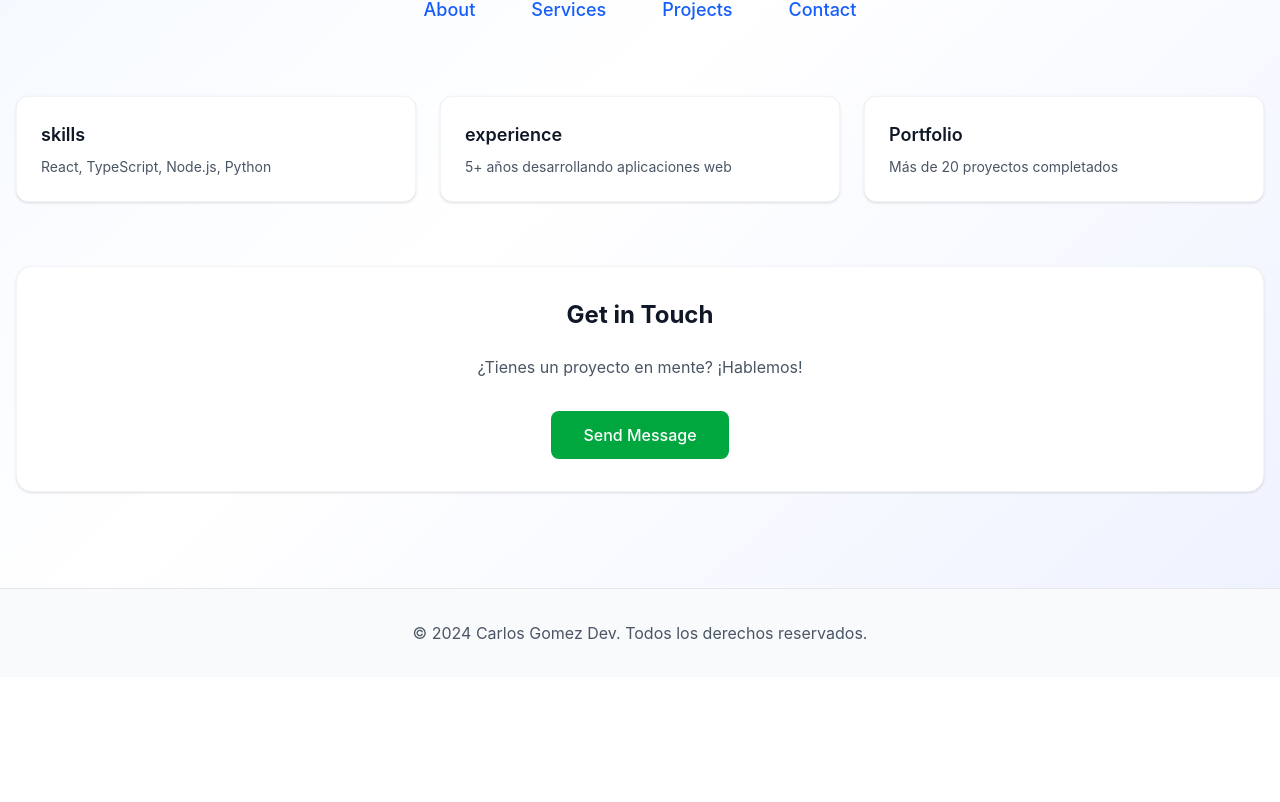
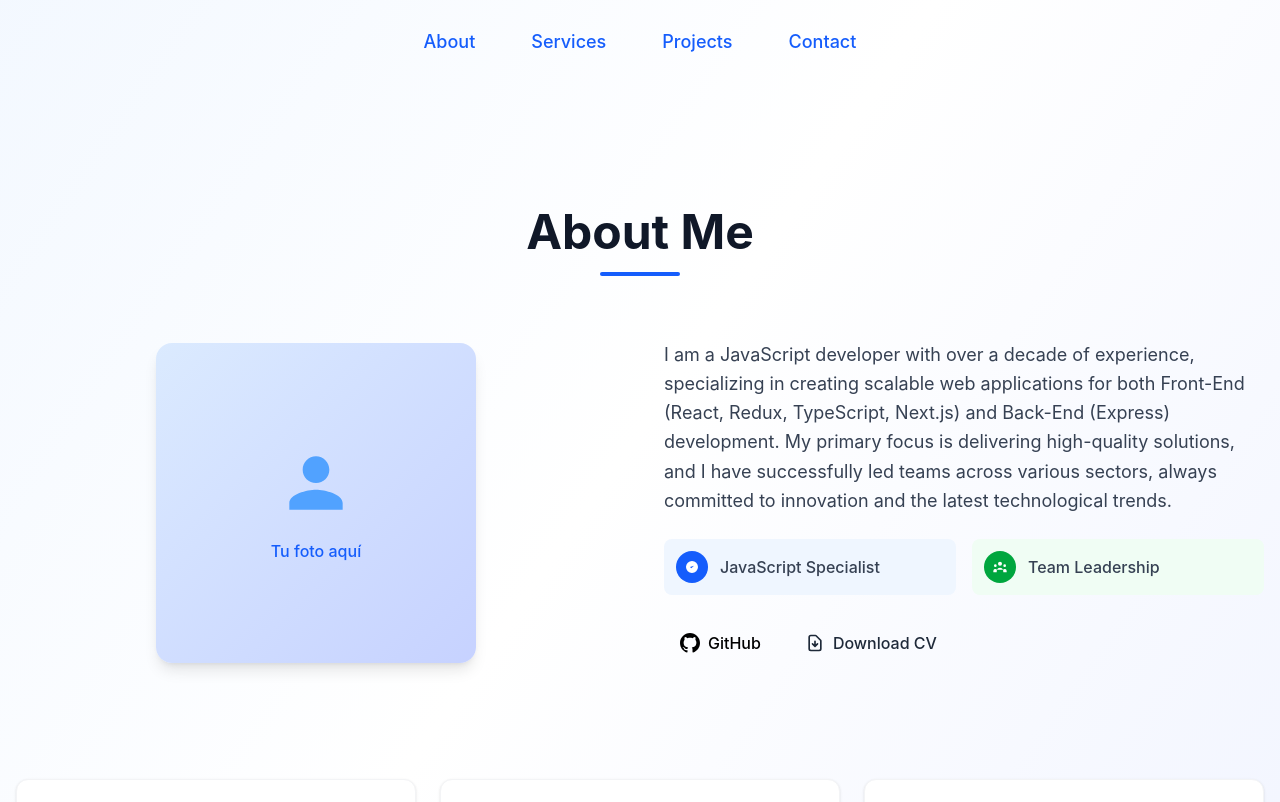
Before and after one commit to gomezmendozacarlos/devportfolio, a React (Vite) app: page / in a window 1280 px wide. Shown: the part 498-1300 px from the top of the page. Before the commit the page ends 1175 px from the top, so only its background shows below. Built offline with nearby package versions, Linux system fonts and the light colour scheme.

Commit message:
Adds about section

```diff
--- a/src/App.tsx
+++ b/src/App.tsx
@@ -1,9 +1,10 @@
-import { useTranslation } from 'react-i18next';
-import { useState } from 'react';
-import LanguageSwitcher from './components/LanguageSwitcher';
-import HamburgerButton from './components/HamburgerButton';
-import MobileMenu from './components/MobileMenu';
-import './i18n';
+import { useTranslation } from "react-i18next";
+import { useState } from "react";
+import LanguageSwitcher from "./components/LanguageSwitcher";
+import HamburgerButton from "./components/HamburgerButton";
+import MobileMenu from "./components/MobileMenu";
+import AboutSection from "./components/AboutSection";
+import "./i18n";
 
 function App() {
   const { t } = useTranslation();
@@ -27,7 +28,7 @@ function App() {
               onClick={toggleMobileMenu}
             />
             <h1 className="text-lg sm:text-xl md:text-2xl font-bold text-gray-800">
-              {t('title')}
+              {t("title")}
             </h1>
             <div className="flex items-center gap-2">
               <LanguageSwitcher />
@@ -36,68 +37,96 @@ function App() {
         </div>
       </header>
 
-
-      <MobileMenu
-        isOpen={isMobileMenuOpen}
-        onClose={closeMobileMenu}
-      />
+      <MobileMenu isOpen={isMobileMenuOpen} onClose={closeMobileMenu} />
 
       <div className="container mx-auto px-4 py-6 sm:py-8">
         <section className="text-center mb-12 sm:mb-16">
           <h2 className="text-3xl sm:text-4xl md:text-5xl lg:text-6xl font-bold text-gray-900 mb-4 sm:mb-6 leading-tight">
-            {t('welcome')}
+            {t("welcome")}
           </h2>
           <p className="text-base sm:text-lg md:text-xl text-gray-600 mb-8 sm:mb-10 max-w-2xl mx-auto leading-relaxed">
-            {t('description')}
+            {t("description")}
           </p>
           <div className="flex flex-col sm:flex-row justify-center gap-3 sm:gap-4">
             <button className="w-full sm:w-auto bg-blue-600 hover:bg-blue-700 text-white px-6 py-3 sm:py-3 rounded-lg font-medium transition-colors text-sm sm:text-base">
-              {t('downloadCV')}
+              {t("downloadCV")}
             </button>
           </div>
         </section>
+      </div>
 
-        <nav className="hidden sm:block mb-12 sm:mb-16 transition-all duration-300">
+      <nav
+        className={`hidden sm:block mb-12 sm:mb-16 transition-all duration-300 ${
+          isMobileMenuOpen ? "hidden sm:block" : "block"
+        }`}
+      >
         <div className="flex flex-wrap justify-center gap-4 sm:gap-6 md:gap-8">
-            <a href="#about" className="text-blue-600 hover:text-blue-800 font-medium text-sm sm:text-base md:text-lg transition-colors px-3 py-2 rounded-lg hover:bg-blue-50">
-              {t('about')}
+          <a
+            href="#about"
+            className="text-blue-600 hover:text-blue-800 font-medium text-sm sm:text-base md:text-lg transition-colors px-3 py-2 rounded-lg hover:bg-blue-50"
+          >
+            {t("about")}
           </a>
-            <a href="#services" className="text-blue-600 hover:text-blue-800 font-medium text-sm sm:text-base md:text-lg transition-colors px-3 py-2 rounded-lg hover:bg-blue-50">
-              {t('services')}
+          <a
+            href="#services"
+            className="text-blue-600 hover:text-blue-800 font-medium text-sm sm:text-base md:text-lg transition-colors px-3 py-2 rounded-lg hover:bg-blue-50"
+          >
+            {t("services")}
           </a>
-            <a href="#projects" className="text-blue-600 hover:text-blue-800 font-medium text-sm sm:text-base md:text-lg transition-colors px-3 py-2 rounded-lg hover:bg-blue-50">
-              {t('projects')}
+          <a
+            href="#projects"
+            className="text-blue-600 hover:text-blue-800 font-medium text-sm sm:text-base md:text-lg transition-colors px-3 py-2 rounded-lg hover:bg-blue-50"
+          >
+            {t("projects")}
           </a>
-            <a href="#contact" className="text-blue-600 hover:text-blue-800 font-medium text-sm sm:text-base md:text-lg transition-colors px-3 py-2 rounded-lg hover:bg-blue-50">
-              {t('contact')}
+          <a
+            href="#contact"
+            className="text-blue-600 hover:text-blue-800 font-medium text-sm sm:text-base md:text-lg transition-colors px-3 py-2 rounded-lg hover:bg-blue-50"
+          >
+            {t("contact")}
           </a>
         </div>
       </nav>
 
+      <AboutSection />
+
+      <div className="container mx-auto px-4 py-6 sm:py-8">
         <section className="grid grid-cols-1 sm:grid-cols-2 lg:grid-cols-3 gap-4 sm:gap-6 mb-12 sm:mb-16">
           <div className="bg-white rounded-xl p-6 shadow-sm border border-gray-100 hover:shadow-md transition-shadow">
-            <h3 className="text-lg font-semibold text-gray-900 mb-2">{t('skills')}</h3>
-            <p className="text-gray-600 text-sm">React, TypeScript, Node.js, Python</p>
+            <h3 className="text-lg font-semibold text-gray-900 mb-2">
+              {t("skills")}
+            </h3>
+            <p className="text-gray-600 text-sm">
+              React, TypeScript, Node.js, Python
+            </p>
           </div>
           <div className="bg-white rounded-xl p-6 shadow-sm border border-gray-100 hover:shadow-md transition-shadow">
-            <h3 className="text-lg font-semibold text-gray-900 mb-2">{t('experience')}</h3>
-            <p className="text-gray-600 text-sm">5+ años desarrollando aplicaciones web</p>
+            <h3 className="text-lg font-semibold text-gray-900 mb-2">
+              {t("experience")}
+            </h3>
+            <p className="text-gray-600 text-sm">
+              5+ años desarrollando aplicaciones web
+            </p>
           </div>
           <div className="bg-white rounded-xl p-6 shadow-sm border border-gray-100 hover:shadow-md transition-shadow sm:col-span-2 lg:col-span-1">
-            <h3 className="text-lg font-semibold text-gray-900 mb-2">{t('portfolio')}</h3>
-            <p className="text-gray-600 text-sm">Más de 20 proyectos completados</p>
+            <h3 className="text-lg font-semibold text-gray-900 mb-2">
+              {t("portfolio")}
+            </h3>
+            <p className="text-gray-600 text-sm">
+              Más de 20 proyectos completados
+            </p>
           </div>
         </section>
 
         <section className="text-center bg-white rounded-2xl p-6 sm:p-8 shadow-sm border border-gray-100">
           <h3 className="text-xl sm:text-2xl font-bold text-gray-900 mb-4 sm:mb-6">
-            {t('getInTouch')}
+            {t("getInTouch")}
           </h3>
           <p className="text-gray-600 mb-6 sm:mb-8 text-sm sm:text-base">
             ¿Tienes un proyecto en mente? ¡Hablemos!
           </p>
           <button className="w-full sm:w-auto bg-green-600 hover:bg-green-700 text-white px-8 py-3 sm:py-3 rounded-lg font-medium transition-colors text-sm sm:text-base">
-            {t('sendMessage')}
+            {t("sendMessage")}
           </button>
         </section>
       </div>
--- /dev/null
+++ b/src/components/AboutSection.tsx
@@ -0,0 +1,100 @@
+import React from 'react';
+import { useTranslation } from 'react-i18next';
+
+const AboutSection: React.FC = () => {
+  const { t } = useTranslation();
+
+  return (
+    <section id="about" className="py-12 sm:py-16 lg:py-20">
+      <div className="container mx-auto px-4">
+        {/* Section Header */}
+        <div className="text-center mb-12 sm:mb-16">
+          <h2 className="text-3xl sm:text-4xl lg:text-5xl font-bold text-gray-900 mb-4">
+            {t('aboutTitle')}
+          </h2>
+          <div className="w-20 h-1 bg-blue-600 mx-auto rounded-full"></div>
+        </div>
+
+        {/* Content Grid - Mobile First */}
+        <div className="grid grid-cols-1 lg:grid-cols-2 gap-8 lg:gap-12 items-center">
+          {/* Photo Section */}
+          <div className="order-1 lg:order-1">
+            <div className="relative">
+              {/* Placeholder for profile photo */}
+              <div className="w-64 h-64 sm:w-80 sm:h-80 mx-auto bg-gradient-to-br from-blue-100 to-indigo-200 rounded-2xl shadow-lg flex items-center justify-center">
+                <div className="text-center">
+                  <svg className="w-16 h-16 sm:w-20 sm:h-20 text-blue-400 mx-auto mb-4" fill="currentColor" viewBox="0 0 24 24">
+                    <path d="M12 12c2.21 0 4-1.79 4-4s-1.79-4-4-4-4 1.79-4 4 1.79 4 4 4zm0 2c-2.67 0-8 1.34-8 4v2h16v-2c0-2.66-5.33-4-8-4z"/>
+                  </svg>
+                  <p className="text-sm sm:text-base text-blue-600 font-medium">
+                    Tu foto aquí
+                  </p>
+                </div>
+              </div>
+            </div>
+          </div>
+
+          {/* Text Content */}
+          <div className="order-2 lg:order-2">
+            <div className="space-y-2">
+
+              {/* Main Description */}
+              <div className="prose prose-lg max-w-none">
+                <p className="text-gray-700 leading-relaxed text-base sm:text-lg">
+                  {t('aboutDescription')}
+                </p>
+              </div>
+
+              {/* Key Highlights */}
+              <div className="grid grid-cols-1 sm:grid-cols-2 gap-4 pt-4">
+                <div className="flex items-center space-x-3 p-3 bg-blue-50 rounded-lg">
+                  <div className="w-8 h-8 bg-blue-600 rounded-full flex items-center justify-center">
+                    <svg className="w-4 h-4 text-white" fill="currentColor" viewBox="0 0 24 24">
+                      <path d="M9 12l2 2 4-4m6 2a9 9 0 11-18 0 9 9 0 0118 0z"/>
+                    </svg>
+                  </div>
+                  <span className="text-sm sm:text-base font-medium text-gray-700">
+                    {t('specialization')}
+                  </span>
+                </div>
+
+                <div className="flex items-center space-x-3 p-3 bg-green-50 rounded-lg">
+                  <div className="w-8 h-8 bg-green-600 rounded-full flex items-center justify-center">
+                    <svg className="w-4 h-4 text-white" fill="currentColor" viewBox="0 0 24 24">
+                      <path d="M17 20h5v-2a3 3 0 00-5.356-1.857M17 20H7m10 0v-2c0-.656-.126-1.283-.356-1.857M7 20H2v-2a3 3 0 015.356-1.857M7 20v-2c0-.656.126-1.283.356-1.857m0 0a5.002 5.002 0 019.288 0M15 7a3 3 0 11-6 0 3 3 0 016 0zm6 3a2 2 0 11-4 0 2 2 0 014 0zM7 10a2 2 0 11-4 0 2 2 0 014 0z"/>
+                    </svg>
+                  </div>
+                  <span className="text-sm sm:text-base font-medium text-gray-700">
+                    {t('leadership')}
+                  </span>
+                </div>
+              </div>
+
+              {/* Call to Action */}
+              <div className="pt-4">
+                <div className="flex gap-3 justify-center sm:justify-center md:justify-center lg:justify-start">
+                  <a href="https://www.linkedin.com/in/gomezmendozacarlos/" target="_blank" rel="noopener noreferrer">
+                    <button className="flex items-center gap-2 px-4 py-3 rounded-lg font-medium transition-colors text-sm sm:text-base hover:cursor-pointer">
+                      <svg className="w-5 h-5" fill="currentColor" viewBox="0 0 24 24">
+                        <path d="M12 0c-6.626 0-12 5.373-12 12 0 5.302 3.438 9.8 8.207 11.387.599.111.793-.261.793-.577v-2.234c-3.338.726-4.033-1.416-4.033-1.416-.546-1.387-1.333-1.756-1.333-1.756-1.089-.745.083-.729.083-.729 1.205.084 1.839 1.237 1.839 1.237 1.07 1.834 2.807 1.304 3.492.997.107-.775.418-1.305.762-1.604-2.665-.305-5.467-1.334-5.467-5.931 0-1.311.469-2.381 1.236-3.221-.124-.303-.535-1.524.117-3.176 0 0 1.008-.322 3.301 1.23.957-.266 1.983-.399 3.003-.404 1.02.005 2.047.138 3.006.404 2.291-1.552 3.297-1.23 3.297-1.23.653 1.653.242 2.874.118 3.176.77.84 1.235 1.911 1.235 3.221 0 4.609-2.807 5.624-5.479 5.921.43.372.823 1.102.823 2.222v3.293c0 .319.192.694.801.576 4.765-1.589 8.199-6.086 8.199-11.386 0-6.627-5.373-12-12-12z"/>
+                      </svg>
+                      GitHub
+                    </button>
+                  </a>
+                  <button className="flex items-center gap-2 text-gray-800 hover:text-gray-900 px-4 py-3 rounded-lg font-medium transition-colors text-sm sm:text-base hover:cursor-pointer">
+                    <svg className="w-5 h-5" fill="none" stroke="currentColor" viewBox="0 0 24 24">
+                      <path strokeLinecap="round" strokeLinejoin="round" strokeWidth={2} d="M12 10v6m0 0l-3-3m3 3l3-3m2 8H7a2 2 0 01-2-2V5a2 2 0 012-2h5.586a1 1 0 01.707.293l5.414 5.414a1 1 0 01.293.707V19a2 2 0 01-2 2z"/>
+                    </svg>
+                    {t('downloadCV')}
+                  </button>
+                </div>
+              </div>
+            </div>
+          </div>
+        </div>
+      </div>
+    </section>
+  );
+};
+
+export default AboutSection;
--- a/src/i18n/locales/en.json
+++ b/src/i18n/locales/en.json
@@ -17,5 +17,11 @@
   "yearsExperience": "5+ years developing web applications",
   "projectsCompleted": "20+ projects completed",
   "techStack": "React, TypeScript, Node.js, Python",
-  "contactMessage": "Have a project in mind? Let's talk!"
+  "contactMessage": "Have a project in mind? Let's talk!",
+  "aboutTitle": "About Me",
+  "aboutDescription": "I am a JavaScript developer with over a decade of experience, specializing in creating scalable web applications for both Front-End (React, Redux, TypeScript, Next.js) and Back-End (Express) development. My primary focus is delivering high-quality solutions, and I have successfully led teams across various sectors, always committed to innovation and the latest technological trends.",
+  "aboutSubtitle": "Full Stack Developer",
+  "experienceYears": "10+ years of experience",
+  "specialization": "JavaScript Specialist",
+  "leadership": "Team Leadership"
 }
--- a/src/i18n/locales/es.json
+++ b/src/i18n/locales/es.json
@@ -17,5 +17,11 @@
   "yearsExperience": "5+ años desarrollando aplicaciones web",
   "projectsCompleted": "Más de 20 proyectos completados",
   "techStack": "React, TypeScript, Node.js, Python",
-  "contactMessage": "¿Tienes un proyecto en mente? ¡Hablemos!"
+  "contactMessage": "¿Tienes un proyecto en mente? ¡Hablemos!",
+  "aboutTitle": "Sobre Mí",
+  "aboutDescription": "Soy un desarrollador JavaScript con más de una década de experiencia, especializado en la creación de aplicaciones web escalables tanto en el Front-End (React, Redux, TypeScript, Next.js) como en el Back-End (Express). Mi enfoque principal es entregar soluciones de alta calidad, y he liderado equipos exitosamente en diversos sectores, siempre comprometido con la innovación y las últimas tendencias tecnológicas.",
+  "aboutSubtitle": "Desarrollador Full Stack",
+  "experienceYears": "10+ años de experiencia",
+  "specialization": "Especializado en JavaScript",
+  "leadership": "Liderazgo de equipos"
 }
```
Lines whose indentation alone changed are shown as unchanged.
